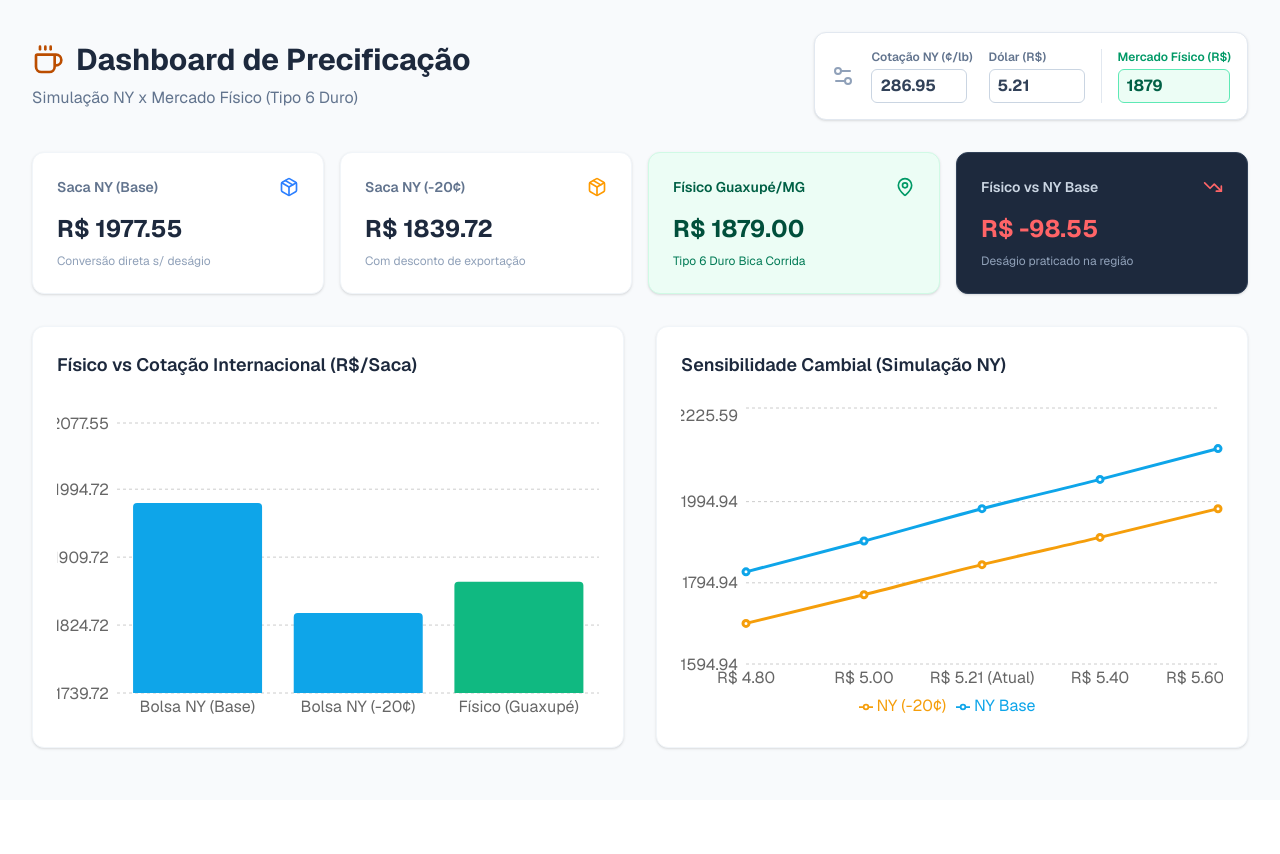
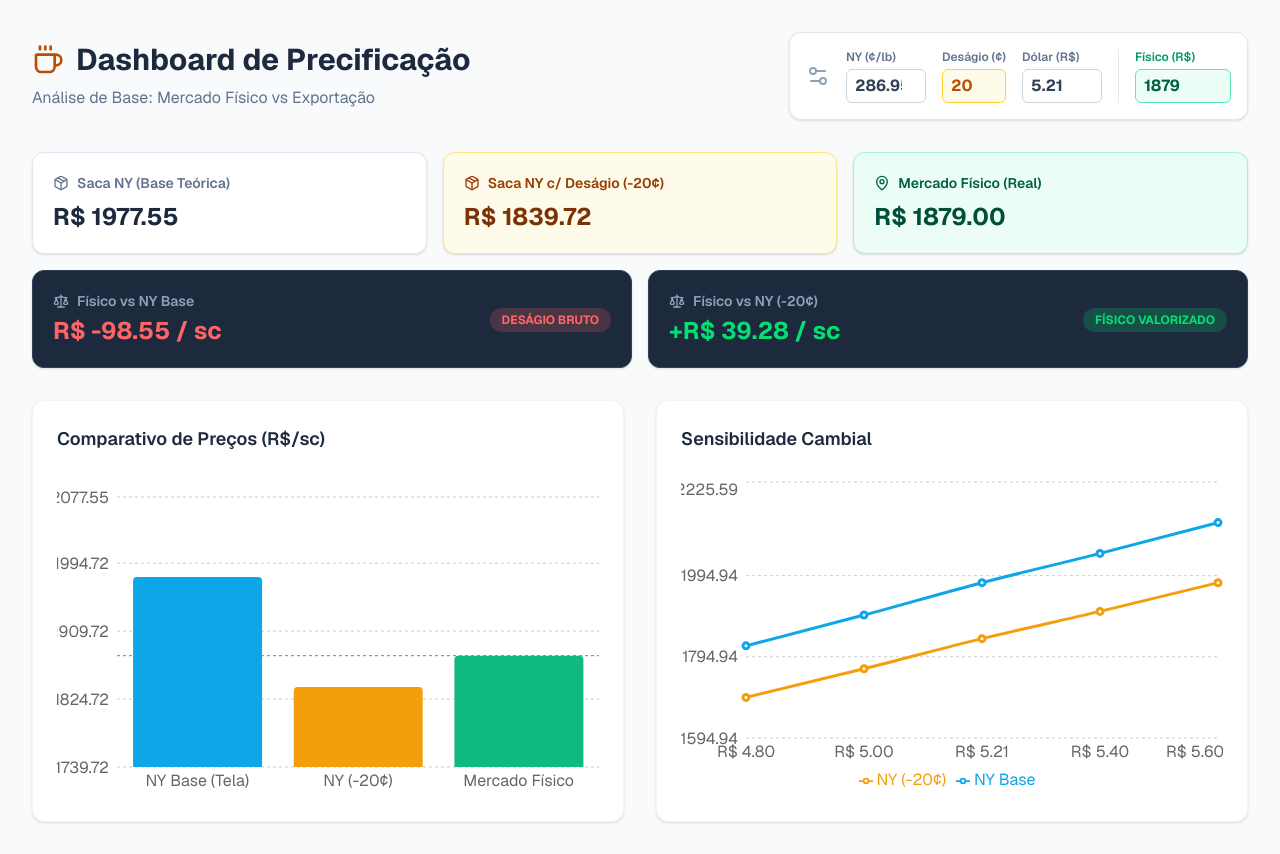
Before and after one commit to riaguirreramos/cafe-dashboard, a Next.js app: page / in a window 1280 px wide. Before the commit the page ends 800 px from the top, so only its background shows below. Built offline with nearby package versions, Linux system fonts and the light colour scheme.

Commit message:
Update page.tsx

```diff
--- a/src/app/page.tsx
+++ b/src/app/page.tsx
@@ -1,46 +1,48 @@
 "use client";
 
 import React, { useState } from 'react';
-import { BarChart, Bar, LineChart, Line, XAxis, YAxis, CartesianGrid, Tooltip, Legend, ResponsiveContainer, Cell } from 'recharts';
-import { Coffee, DollarSign, TrendingDown, Package, Settings2, MapPin } from 'lucide-react';
+import { BarChart, Bar, LineChart, Line, XAxis, YAxis, CartesianGrid, Tooltip, Legend, ResponsiveContainer, Cell, ReferenceLine } from 'recharts';
+import { Coffee, DollarSign, TrendingDown, Package, Settings2, MapPin, Scale } from 'lucide-react';
 
 export default function CoffeeDashboard() {
-  // Estados para guardar os valores digitados pelo usuário
+  // Estados para os inputs
   const [cotacaoNY, setCotacaoNY] = useState<number>(286.95);
   const [dolar, setDolar] = useState<number>(5.21);
-  const [precoFisico, setPrecoFisico] = useState<number>(1879.00); // Preço Guaxupé/Cooxupé
+  const [precoFisico, setPrecoFisico] = useState<number>(1879.00);
+  const [diferencial, setDiferencial] = useState<number>(20); // Novo campo de Diferencial
 
   const librasPorSaca = 132.277;
 
-  // Função de cálculo
+  // Cálculos base
   const calcularValorSacaBRL = (nyCents: number, txDolar: number) => {
     return ((nyCents / 100) * librasPorSaca * txDolar).toFixed(2);
   };
 
   const sacaBaseBRL = parseFloat(calcularValorSacaBRL(cotacaoNY, dolar));
-  const sacaDesagio20BRL = parseFloat(calcularValorSacaBRL(cotacaoNY - 20, dolar));
+  const sacaComDesagioBRL = parseFloat(calcularValorSacaBRL(cotacaoNY - diferencial, dolar));
 
-  // Diferença entre o Físico e NY Base
+  // Comparativos solicitados
   const diferencaFisicoBase = precoFisico - sacaBaseBRL;
+  const diferencaFisicoDesagio = precoFisico - sacaComDesagioBRL;
 
-  // Dados para o Gráfico Comparativo (Agora incluindo o Mercado Físico)
+  // Dados para o Gráfico de Barras
   const dadosComparativos = [
-    { nome: 'Bolsa NY (Base)', valorR$: sacaBaseBRL, tipo: 'bolsa' },
-    { nome: 'Bolsa NY (-20¢)', valorR$: sacaDesagio20BRL, tipo: 'bolsa' },
-    { nome: 'Físico (Guaxupé)', valorR$: precoFisico, tipo: 'fisico' },
+    { nome: 'NY Base (Tela)', valorR$: sacaBaseBRL, tipo: 'bolsa' },
+    { nome: `NY (-${diferencial}¢)`, valorR$: sacaComDesagioBRL, tipo: 'desagio' },
+    { nome: 'Mercado Físico', valorR$: precoFisico, tipo: 'fisico' },
   ];
 
-  // Dados para o Gráfico de Sensibilidade Cambial
+  // Dados para Sensibilidade Cambial
   const dadosCambio = [
     { dolarLabel: 'R$ 4.80', tx: 4.80 },
     { dolarLabel: 'R$ 5.00', tx: 5.00 },
-    { dolarLabel: `R$ ${dolar} (Atual)`, tx: dolar },
+    { dolarLabel: `R$ ${dolar}`, tx: dolar },
     { dolarLabel: 'R$ 5.40', tx: 5.40 },
     { dolarLabel: 'R$ 5.60', tx: 5.60 },
   ].sort((a, b) => a.tx - b.tx).map(item => ({
     dolar: item.dolarLabel,
     sacaBase: parseFloat(calcularValorSacaBRL(cotacaoNY, item.tx)),
-    sacaDesagio20: parseFloat(calcularValorSacaBRL(cotacaoNY - 20, item.tx))
+    sacaComDesagio: parseFloat(calcularValorSacaBRL(cotacaoNY - diferencial, item.tx))
   }));
 
   return (
@@ -54,110 +56,109 @@ export default function CoffeeDashboard() {
               <Coffee className="text-amber-700" size={32} />
               Dashboard de Precificação
             </h1>
-            <p className="text-slate-500 mt-2">Simulação NY x Mercado Físico (Tipo 6 Duro)</p>
+            <p className="text-slate-500 mt-2">Análise de Base: Mercado Físico vs Exportação</p>
           </div>
 
-          {/* Painel de Controles (Inputs) */}
+          {/* Painel de Controles */}
           <div className="bg-white p-4 rounded-xl shadow-sm border border-slate-200 flex flex-wrap gap-4 items-center">
-            <Settings2 className="text-slate-400 hidden md:block" size={24} />
+            <Settings2 className="text-slate-400 hidden lg:block" size={24} />
+
             <div>
-              <label className="block text-xs font-semibold text-slate-500 mb-1">Cotação NY (¢/lb)</label>
-              <input
-                type="number"
-                value={cotacaoNY}
-                onChange={(e) => setCotacaoNY(Number(e.target.value))}
-                className="w-24 px-2 py-1 border border-slate-300 rounded-md font-bold text-slate-700 focus:outline-none focus:ring-2 focus:ring-amber-500"
-              />
+              <label className="block text-xs font-semibold text-slate-500 mb-1">NY (¢/lb)</label>
+              <input type="number" value={cotacaoNY} onChange={(e) => setCotacaoNY(Number(e.target.value))}
+                className="w-20 px-2 py-1 border border-slate-300 rounded-md font-bold text-slate-700 focus:outline-none focus:ring-2 focus:ring-blue-500" />
             </div>
+
+            <div>
+              <label className="block text-xs font-semibold text-slate-500 mb-1">Deságio (¢)</label>
+              <input type="number" value={diferencial} onChange={(e) => setDiferencial(Number(e.target.value))}
+                className="w-16 px-2 py-1 border border-amber-300 bg-amber-50 rounded-md font-bold text-amber-700 focus:outline-none focus:ring-2 focus:ring-amber-500" />
+            </div>
+
             <div>
               <label className="block text-xs font-semibold text-slate-500 mb-1">Dólar (R$)</label>
-              <input
-                type="number"
-                step="0.01"
-                value={dolar}
-                onChange={(e) => setDolar(Number(e.target.value))}
-                className="w-24 px-2 py-1 border border-slate-300 rounded-md font-bold text-slate-700 focus:outline-none focus:ring-2 focus:ring-green-500"
-              />
+              <input type="number" step="0.01" value={dolar} onChange={(e) => setDolar(Number(e.target.value))}
+                className="w-20 px-2 py-1 border border-slate-300 rounded-md font-bold text-slate-700 focus:outline-none focus:ring-2 focus:ring-green-500" />
             </div>
+
             <div className="pl-4 border-l border-slate-200">
-              <label className="block text-xs font-semibold text-emerald-600 mb-1">Mercado Físico (R$)</label>
-              <input
-                type="number"
-                value={precoFisico}
-                onChange={(e) => setPrecoFisico(Number(e.target.value))}
-                className="w-28 px-2 py-1 border border-emerald-300 bg-emerald-50 rounded-md font-bold text-emerald-800 focus:outline-none focus:ring-2 focus:ring-emerald-500"
-              />
+              <label className="block text-xs font-semibold text-emerald-600 mb-1">Físico (R$)</label>
+              <input type="number" value={precoFisico} onChange={(e) => setPrecoFisico(Number(e.target.value))}
+                className="w-24 px-2 py-1 border border-emerald-300 bg-emerald-50 rounded-md font-bold text-emerald-800 focus:outline-none focus:ring-2 focus:ring-emerald-500" />
             </div>
           </div>
         </header>
 
-        {/* Cards de Resumo */}
-        <div className="grid grid-cols-1 md:grid-cols-2 lg:grid-cols-4 gap-4 mb-8">
-          {/* Card NY */}
-          <div className="bg-white p-6 rounded-xl shadow-sm border border-slate-100">
-            <div className="flex justify-between items-center mb-4">
-              <h3 className="text-sm font-semibold text-slate-500">Saca NY (Base)</h3>
-              <Package className="text-blue-500" size={20} />
+        {/* Linha 1: Preços Absolutos */}
+        <div className="grid grid-cols-1 md:grid-cols-3 gap-4 mb-4">
+          <div className="bg-white p-5 rounded-xl shadow-sm border border-slate-200">
+            <h3 className="text-sm font-semibold text-slate-500 flex items-center gap-2 mb-2"><Package size={16}/> Saca NY (Base Teórica)</h3>
+            <p className="text-2xl font-bold text-slate-800">R$ {sacaBaseBRL.toFixed(2)}</p>
+          </div>
+          <div className="bg-amber-50 p-5 rounded-xl shadow-sm border border-amber-200">
+            <h3 className="text-sm font-semibold text-amber-800 flex items-center gap-2 mb-2"><Package size={16}/> Saca NY c/ Deságio (-{diferencial}¢)</h3>
+            <p className="text-2xl font-bold text-amber-900">R$ {sacaComDesagioBRL.toFixed(2)}</p>
+          </div>
+          <div className="bg-emerald-50 p-5 rounded-xl shadow-sm border border-emerald-200">
+            <h3 className="text-sm font-semibold text-emerald-800 flex items-center gap-2 mb-2"><MapPin size={16}/> Mercado Físico (Real)</h3>
+            <p className="text-2xl font-bold text-emerald-900">R$ {precoFisico.toFixed(2)}</p>
+          </div>
+        </div>
+
+        {/* Linha 2: Os Comparativos Solicitados */}
+        <div className="grid grid-cols-1 md:grid-cols-2 gap-4 mb-8">
+          {/* Comparativo 1: Físico vs Base */}
+          <div className="bg-slate-800 p-5 rounded-xl shadow-sm border border-slate-700 flex justify-between items-center">
+            <div>
+              <h3 className="text-sm font-semibold text-slate-400 flex items-center gap-2 mb-1"><Scale size={16}/> Físico vs NY Base</h3>
+              <p className={`text-2xl font-bold ${diferencaFisicoBase < 0 ? "text-red-400" : "text-green-400"}`}>
+                {diferencaFisicoBase > 0 ? '+' : ''}R$ {diferencaFisicoBase.toFixed(2)} / sc
+              </p>
             </div>
-            <p className="text-2xl font-bold text-slate-800">R$ {sacaBaseBRL.toFixed(2)}</p>
-            <p className="text-xs text-slate-400 mt-2">Conversão direta s/ deságio</p>
+            <div className="text-right">
+              <span className={`px-3 py-1 rounded-full text-xs font-bold ${diferencaFisicoBase < 0 ? "bg-red-400/20 text-red-400" : "bg-green-400/20 text-green-400"}`}>
+                {diferencaFisicoBase < 0 ? 'DESÁGIO BRUTO' : 'PRÊMIO BRUTO'}
+              </span>
+            </div>
           </div>
 
-          {/* Card NY com Deságio */}
-          <div className="bg-white p-6 rounded-xl shadow-sm border border-slate-100">
-            <div className="flex justify-between items-center mb-4">
-              <h3 className="text-sm font-semibold text-slate-500">Saca NY (-20¢)</h3>
-              <Package className="text-amber-500" size={20} />
+          {/* Comparativo 2: Físico vs Deságio */}
+          <div className="bg-slate-800 p-5 rounded-xl shadow-sm border border-slate-700 flex justify-between items-center">
+            <div>
+              <h3 className="text-sm font-semibold text-slate-400 flex items-center gap-2 mb-1"><Scale size={16}/> Físico vs NY (-{diferencial}¢)</h3>
+              <p className={`text-2xl font-bold ${diferencaFisicoDesagio < 0 ? "text-red-400" : "text-green-400"}`}>
+                {diferencaFisicoDesagio > 0 ? '+' : ''}R$ {diferencaFisicoDesagio.toFixed(2)} / sc
+              </p>
             </div>
-            <p className="text-2xl font-bold text-slate-800">R$ {sacaDesagio20BRL.toFixed(2)}</p>
-            <p className="text-xs text-slate-400 mt-2">Com desconto de exportação</p>
-          </div>
-
-          {/* Card Físico */}
-          <div className="bg-emerald-50 p-6 rounded-xl shadow-sm border border-emerald-100 relative overflow-hidden">
-            <div className="flex justify-between items-center mb-4 relative z-10">
-              <h3 className="text-sm font-semibold text-emerald-800">Físico Guaxupé/MG</h3>
-              <MapPin className="text-emerald-600" size={20} />
+            <div className="text-right">
+              <span className={`px-3 py-1 rounded-full text-xs font-bold ${diferencaFisicoDesagio < 0 ? "bg-red-400/20 text-red-400" : "bg-green-400/20 text-green-400"}`}>
+                {diferencaFisicoDesagio < 0 ? 'FÍSICO DESCONTADO' : 'FÍSICO VALORIZADO'}
+              </span>
             </div>
-            <p className="text-2xl font-bold text-emerald-900 relative z-10">R$ {precoFisico.toFixed(2)}</p>
-            <p className="text-xs text-emerald-700 mt-2 relative z-10">Tipo 6 Duro Bica Corrida</p>
-          </div>
-
-          {/* Card Comparativo */}
-          <div className="bg-slate-800 p-6 rounded-xl shadow-sm border border-slate-700">
-            <div className="flex justify-between items-center mb-4">
-              <h3 className="text-sm font-semibold text-slate-300">Físico vs NY Base</h3>
-              <TrendingDown className={diferencaFisicoBase < 0 ? "text-red-400" : "text-green-400"} size={20} />
-            </div>
-            <p className={`text-2xl font-bold ${diferencaFisicoBase < 0 ? "text-red-400" : "text-green-400"}`}>
-              {diferencaFisicoBase > 0 ? '+' : ''}R$ {diferencaFisicoBase.toFixed(2)}
-            </p>
-            <p className="text-xs text-slate-400 mt-2">
-              {diferencaFisicoBase < 0 ? "Deságio praticado na região" : "Prêmio praticado na região"}
-            </p>
           </div>
         </div>
 
         {/* Área dos Gráficos */}
         <div className="grid grid-cols-1 lg:grid-cols-2 gap-8">
 
-          {/* Gráfico 1: Comparativo Físico vs NY */}
+          {/* Gráfico 1: Comparativo Visual */}
           <div className="bg-white p-6 rounded-xl shadow-sm border border-slate-100">
-            <h3 className="text-lg font-semibold text-slate-800 mb-6">Físico vs Cotação Internacional (R$/Saca)</h3>
+            <h3 className="text-lg font-semibold text-slate-800 mb-6">Comparativo de Preços (R$/sc)</h3>
             <div className="h-80">
               <ResponsiveContainer width="100%" height="100%">
                 <BarChart data={dadosComparativos} margin={{ top: 20 }}>
                   <CartesianGrid strokeDasharray="3 3" vertical={false} />
                   <XAxis dataKey="nome" axisLine={false} tickLine={false} />
                   <YAxis axisLine={false} tickLine={false} domain={['dataMin - 100', 'dataMax + 100']} />
-                  <Tooltip
-                    formatter={(value) => `R$ ${value}`}
-                    cursor={{fill: '#f1f5f9'}}
-                  />
+                  <Tooltip formatter={(value) => `R$ ${value}`} cursor={{fill: '#f1f5f9'}} />
+                  <ReferenceLine y={precoFisico} stroke="#10b981" strokeDasharray="3 3" />
                   <Bar dataKey="valorR$" radius={[4, 4, 0, 0]}>
-                    {dadosComparativos.map((entry, index) => (
-                      <Cell key={`cell-${index}`} fill={entry.tipo === 'fisico' ? '#10b981' : '#0ea5e9'} />
-                    ))}
+                    {dadosComparativos.map((entry, index) => {
+                      let color = '#0ea5e9'; // Azul para NY Base
+                      if (entry.tipo === 'desagio') color = '#f59e0b'; // Laranja para NY c/ deságio
+                      if (entry.tipo === 'fisico') color = '#10b981'; // Verde para Físico
+                      return <Cell key={`cell-${index}`} fill={color} />;
+                    })}
                   </Bar>
                 </BarChart>
               </ResponsiveContainer>
@@ -166,7 +167,7 @@ export default function CoffeeDashboard() {
 
           {/* Gráfico 2: Sensibilidade Cambial */}
           <div className="bg-white p-6 rounded-xl shadow-sm border border-slate-100">
-            <h3 className="text-lg font-semibold text-slate-800 mb-6">Sensibilidade Cambial (Simulação NY)</h3>
+            <h3 className="text-lg font-semibold text-slate-800 mb-6">Sensibilidade Cambial</h3>
             <div className="h-80">
               <ResponsiveContainer width="100%" height="100%">
                 <LineChart data={dadosCambio}>
@@ -176,11 +177,12 @@ export default function CoffeeDashboard() {
                   <Tooltip formatter={(value) => `R$ ${value}`} />
                   <Legend />
                   <Line type="monotone" dataKey="sacaBase" stroke="#0ea5e9" strokeWidth={3} name="NY Base" />
-                  <Line type="monotone" dataKey="sacaDesagio20" stroke="#f59e0b" strokeWidth={3} name="NY (-20¢)" />
+                  <Line type="monotone" dataKey="sacaComDesagio" stroke="#f59e0b" strokeWidth={3} name={`NY (-${diferencial}¢)`} />
                 </LineChart>
               </ResponsiveContainer>
             </div>
           </div>
+
         </div>
       </div>
     </div>
```
